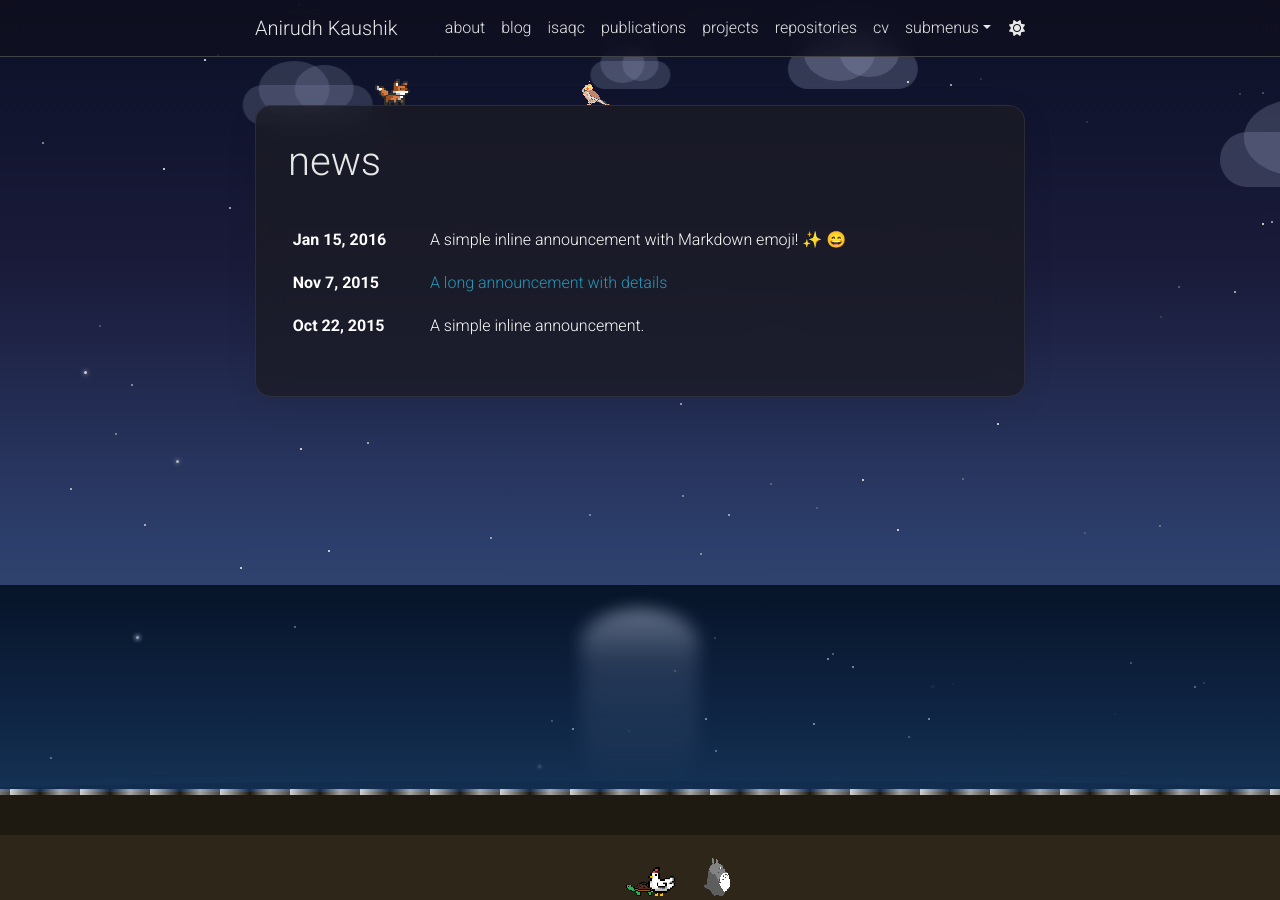
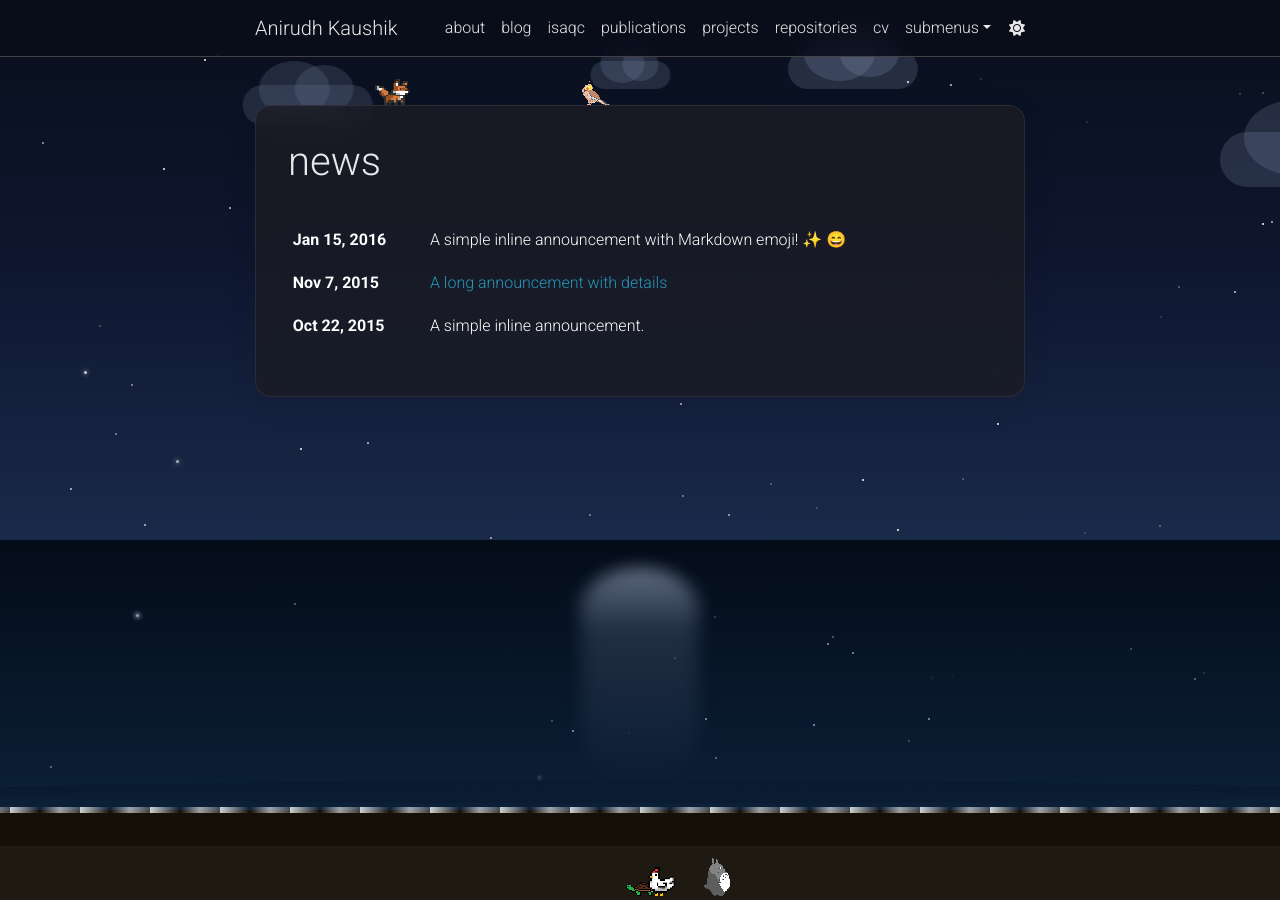
Before and after one commit to anirudhkaushik2003/anirudhkaushik2003.github.io, a Jekyll site: the page built from news.html, in a window 1280 px wide. Built offline with Jekyll 4.4.1, drawn with Linux system fonts in a browser that asks for light colours; full-size pictures stand in for the smaller copies a plugin makes; emoji names are drawn with the system emoji font; comment, search, counter and statistics services are not loaded; a style sheet for code colours, icons or effects is not loaded.

Commit message:
build test

```diff
--- a/_sass/_themes.scss
+++ b/_sass/_themes.scss
@@ -31,20 +31,24 @@
   --global-danger-block-title: #c00;
 
   // World layer — light mode (Spirited Away afternoon)
-  --world-sky-gradient: linear-gradient(180deg, #87CEEB 0%, #B4E0FA 35%, #FFF8E7 70%, #FFEFC1 100%);
+  // Sky stays blue all the way down to the horizon — no warm cream
+  --world-sky-gradient: linear-gradient(180deg, #5bb5e0 0%, #87CEEB 30%, #a8ddf5 60%, #c2e8fa 100%);
   --world-cloud-color: #ffffff;
   --world-sparkle-color: rgba(255, 255, 255, 0.8);
   --world-card-bg: rgba(255, 255, 245, 0.78);
   --world-card-bg-fallback: rgba(255, 255, 245, 0.94);
   --world-card-border: rgba(255, 255, 255, 0.35);
-  --global-navbar-bg: rgba(255, 252, 240, 0.82);
-  --world-ocean-deep: #1565a0;
-  --world-ocean-mid: #2196c8;
-  --world-ocean-shallow: #4fc3f7;
-  --world-sand-dry: #f4d9a0;
-  --world-sand-wet: #c8a96e;
-  --world-reflection-bright: rgba(255, 255, 255, 0.9);
-  --world-reflection-mid: rgba(255, 255, 240, 0.4);
+  --global-navbar-bg: rgba(230, 245, 255, 0.82);
+  // Ocean — clearly darker/more saturated than the sky
+  --world-ocean-deep: #0d5f8a;
+  --world-ocean-mid: #1580b0;
+  --world-ocean-shallow: #2da5d4;
+  // Beach sand
+  --world-sand-dry: #f0d6a0;
+  --world-sand-wet: #c4a56a;
+  // Sun reflection — white vertical streak
+  --world-reflection-bright: rgba(255, 255, 255, 0.95);
+  --world-reflection-mid: rgba(255, 255, 255, 0.4);
 
   .fa-sun {
     display : none;
@@ -92,20 +96,23 @@
   --global-danger-block-title: #c00;
 
   // World layer — dark mode (twilight / moonlit)
-  --world-sky-gradient: linear-gradient(180deg, #0B1026 0%, #1A1B3A 30%, #2C3E6B 60%, #4A5A80 100%);
-  --world-cloud-color: rgba(180, 190, 220, 0.3);
+  --world-sky-gradient: linear-gradient(180deg, #080e1a 0%, #0f1730 30%, #1a2a4a 60%, #283d60 100%);
+  --world-cloud-color: rgba(160, 175, 210, 0.25);
   --world-sparkle-color: rgba(200, 220, 255, 0.7);
   --world-card-bg: rgba(28, 28, 35, 0.78);
   --world-card-bg-fallback: rgba(28, 28, 35, 0.94);
   --world-card-border: rgba(255, 255, 255, 0.08);
-  --global-navbar-bg: rgba(15, 15, 30, 0.82);
-  --world-ocean-deep: #071428;
-  --world-ocean-mid: #0e2240;
-  --world-ocean-shallow: #163558;
-  --world-sand-dry: #2e2618;
-  --world-sand-wet: #1e1a12;
-  --world-reflection-bright: rgba(220, 230, 255, 0.8);
-  --world-reflection-mid: rgba(180, 200, 240, 0.3);
+  --global-navbar-bg: rgba(10, 12, 25, 0.85);
+  // Ocean — darker than the sky so horizon is visible
+  --world-ocean-deep: #040c18;
+  --world-ocean-mid: #081628;
+  --world-ocean-shallow: #0c2038;
+  // Beach sand — dark earthy
+  --world-sand-dry: #1e1a12;
+  --world-sand-wet: #141008;
+  // Moon reflection — cool white streak
+  --world-reflection-bright: rgba(210, 225, 255, 0.85);
+  --world-reflection-mid: rgba(170, 195, 240, 0.3);
 
   .fa-sun {
     padding-left: 10px;
--- a/_sass/_world.scss
+++ b/_sass/_world.scss
@@ -135,7 +135,7 @@
   bottom: 10%;          // starts just above the beach
   left: 0;
   width: 100%;
-  height: 25%;
+  height: 30%;
   z-index: 2;
   background: linear-gradient(
     180deg,
@@ -218,7 +218,7 @@
   bottom: 0;
   left: 0;
   width: 100%;
-  height: 12%;
+  height: 10%;
   z-index: 3;
   background: var(--world-sand-dry);
 }
@@ -263,10 +263,10 @@
 
 #world-sparkles {
   position: absolute;
-  bottom: 12%;          // on the ocean, not the beach
+  bottom: 10%;          // on the ocean, not the beach
   left: 0;
   width: 100%;
-  height: 20%;
+  height: 25%;
   z-index: 4;
 }
 
```
Also changed, not shown: website build output.png.
